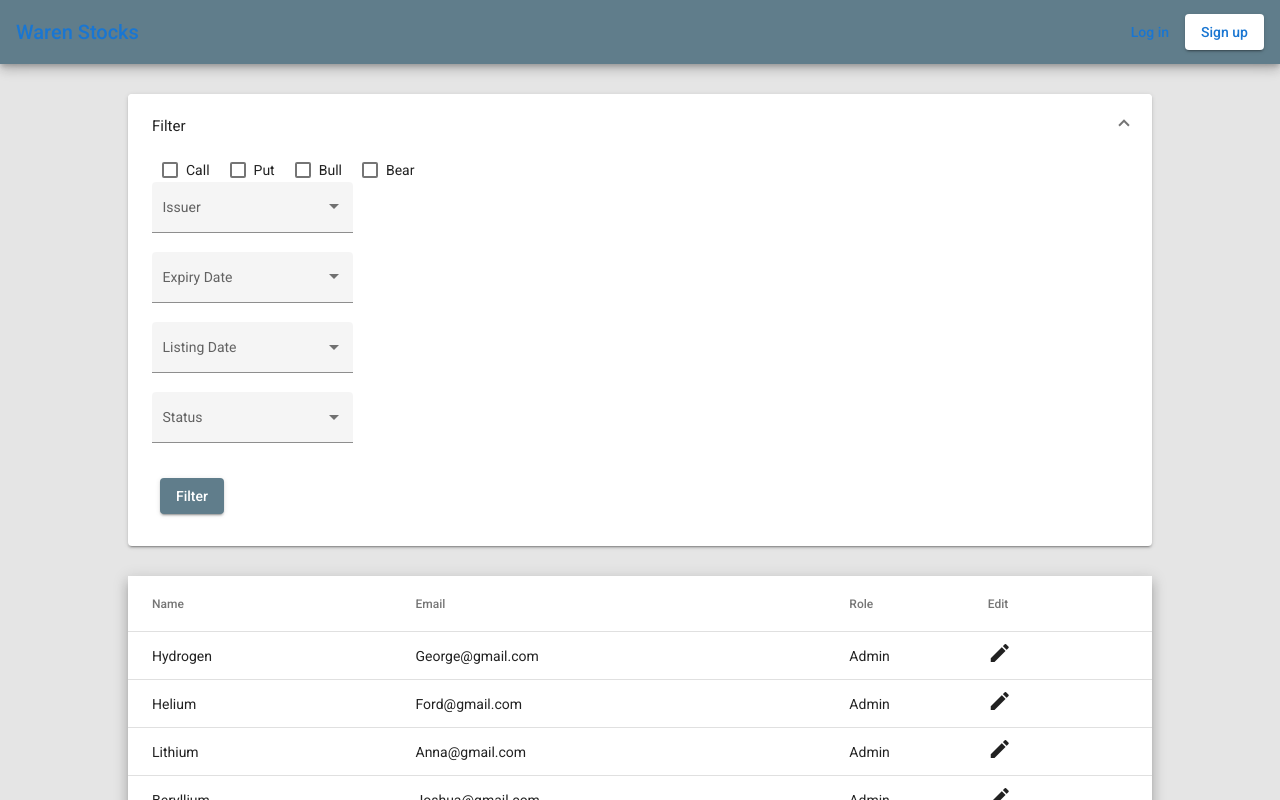
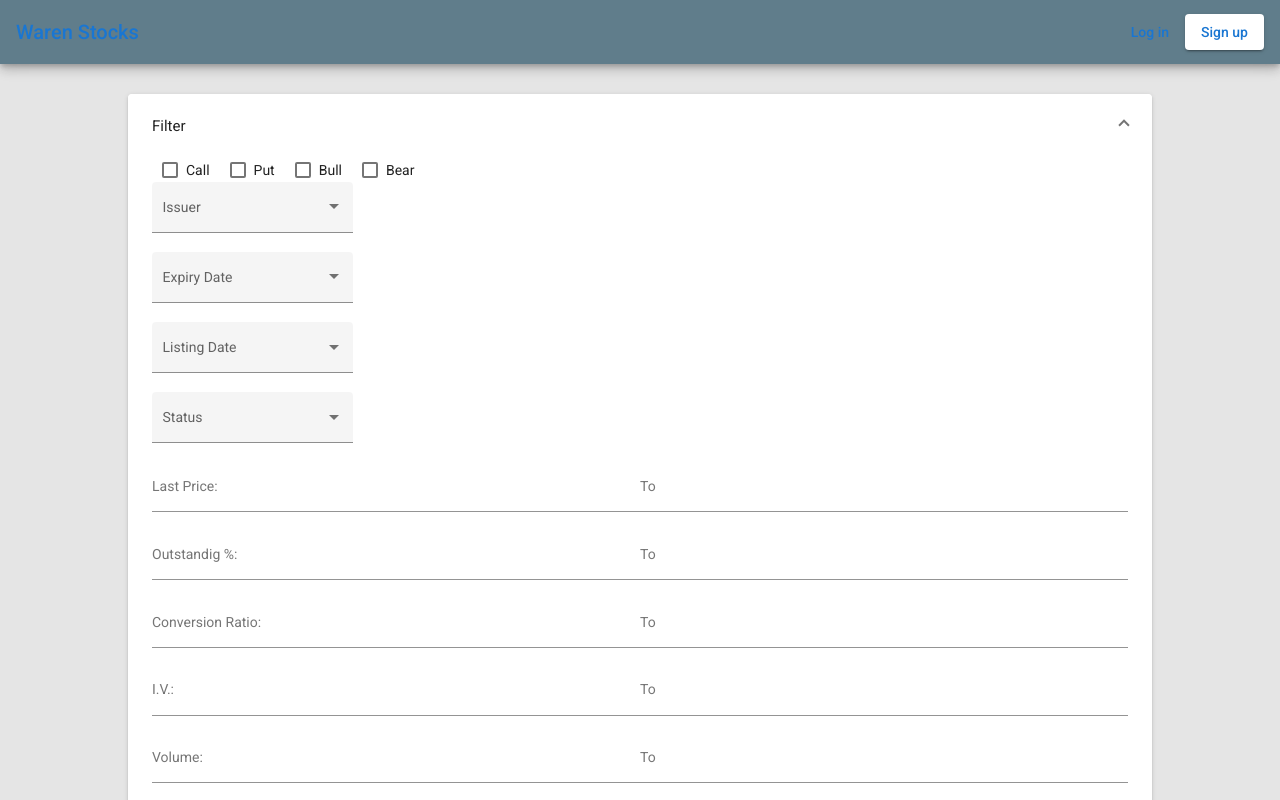
Before and after one commit to hakhan88/Stocks-Trading-Portal, an Angular app: page /stockDetails in a window 1280 px wide. Both pictures are taken after a click on the button "Filter". Shown: the top 800 px of the page. Built offline with nearby package versions, Linux system fonts and the light colour scheme.

Commit message:
filter update

```diff
--- a/src/app/components/stockDetails/stockDetails.component.html
+++ b/src/app/components/stockDetails/stockDetails.component.html
@@ -63,6 +63,133 @@
                 </div>
             </div>
 
+            <div class="vertical-form-field">
+                <div fxLayout="row">
+                    <p></p>
+                    <mat-form-field class="example-full-width">
+                        <mat-label>Last Price:</mat-label>
+                        <input matInput placeholder="Last Price">
+                    </mat-form-field>
+                    <mat-form-field class="example-full-width">
+                        <mat-label>To</mat-label>
+                        <input matInput placeholder="To">
+                    </mat-form-field>
+                </div>
+            </div>
+
+            <div class="vertical-form-field">
+                <div fxLayout="row">
+                    <p></p>
+                    <mat-form-field class="example-full-width">
+                        <mat-label>Outstandig %:</mat-label>
+                        <input matInput placeholder="Outstandig %">
+                    </mat-form-field>
+                    <mat-form-field class="example-full-width">
+                        <mat-label>To</mat-label>
+                        <input matInput placeholder="To">
+                    </mat-form-field>
+                </div>
+            </div>
+
+            <div class="vertical-form-field">
+                <div fxLayout="row">
+                    <p></p>
+                    <mat-form-field class="example-full-width">
+                        <mat-label>Conversion Ratio:</mat-label>
+                        <input matInput placeholder="Conversion Ratio">
+                    </mat-form-field>
+                    <mat-form-field class="example-full-width">
+                        <mat-label>To</mat-label>
+                        <input matInput placeholder="To">
+                    </mat-form-field>
+                </div>
+            </div>
+
+            <div class="vertical-form-field">
+                <div fxLayout="row">
+                    <p></p>
+                    <mat-form-field class="example-full-width">
+                        <mat-label>I.V.:</mat-label>
+                        <input matInput placeholder="I.V.">
+                    </mat-form-field>
+                    <mat-form-field class="example-full-width">
+                        <mat-label>To</mat-label>
+                        <input matInput placeholder="To">
+                    </mat-form-field>
+                </div>
+            </div>
+
+            <div class="vertical-form-field">
+                <div fxLayout="row">
+                    <p></p>
+                    <mat-form-field class="example-full-width">
+                        <mat-label>Volume:</mat-label>
+                        <input matInput placeholder="Volume">
+                    </mat-form-field>
+                    <mat-form-field class="example-full-width">
+                        <mat-label>To</mat-label>
+                        <input matInput placeholder="To">
+                    </mat-form-field>
+                </div>
+            </div>
+
+            <div class="vertical-form-field">
+                <div fxLayout="row">
+                    <p></p>
+                    <mat-form-field class="example-full-width">
+                        <mat-label>Premium %:</mat-label>
+                        <input matInput placeholder="Premium %">
+                    </mat-form-field>
+                    <mat-form-field class="example-full-width">
+                        <mat-label>To</mat-label>
+                        <input matInput placeholder="To">
+                    </mat-form-field>
+                </div>
+            </div>
+
+            <div class="vertical-form-field">
+                <div fxLayout="row">
+                    <p></p>
+                    <mat-form-field class="example-full-width">
+                        <mat-label>To Call Price %:</mat-label>
+                        <input matInput placeholder="To Call Price %">
+                    </mat-form-field>
+                    <mat-form-field class="example-full-width">
+                        <mat-label>To</mat-label>
+                        <input matInput placeholder="To">
+                    </mat-form-field>
+                </div>
+            </div>
+
+            <div class="vertical-form-field">
+                <div fxLayout="row">
+                    <p></p>
+                    <mat-form-field class="example-full-width">
+                        <mat-label>Sensitivity:</mat-label>
+                        <input matInput placeholder="Sensitivity">
+                    </mat-form-field>
+                    <mat-form-field class="example-full-width">
+                        <mat-label>To</mat-label>
+                        <input matInput placeholder="To">
+                    </mat-form-field>
+                </div>
+            </div>
+
+            <div class="vertical-form-field">
+                <div fxLayout="row">
+                    <p></p>
+                    <mat-form-field class="example-full-width">
+                        <mat-label>Spread:</mat-label>
+                        <input matInput placeholder="Spread">
+                    </mat-form-field>
+                    <mat-form-field class="example-full-width">
+                        <mat-label>To</mat-label>
+                        <input matInput placeholder="To">
+                    </mat-form-field>
+                </div>
+            </div>
+
+
             <div>
                 <button mat-raised-button color="primary" (click)="filter()">Filter</button>
             </div>
```
